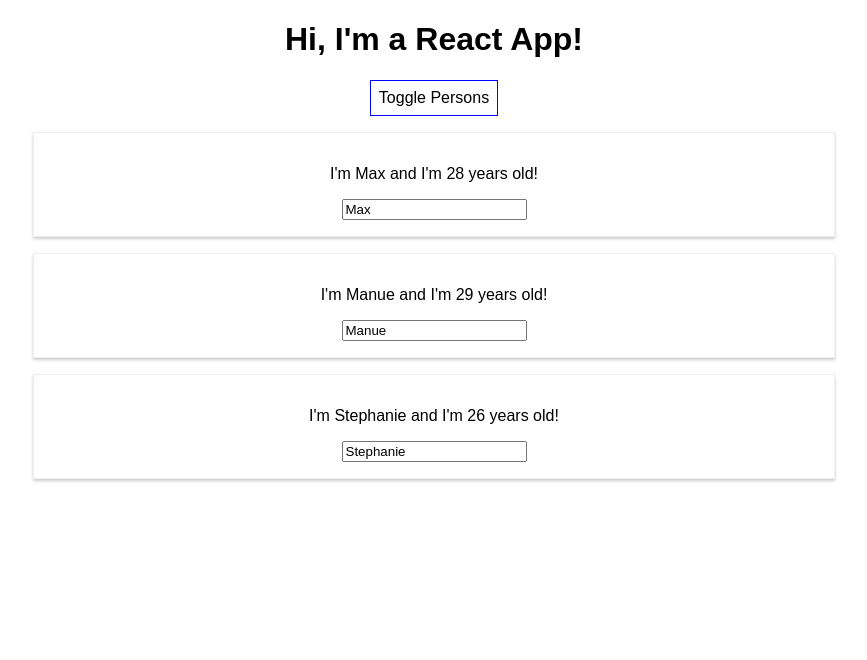
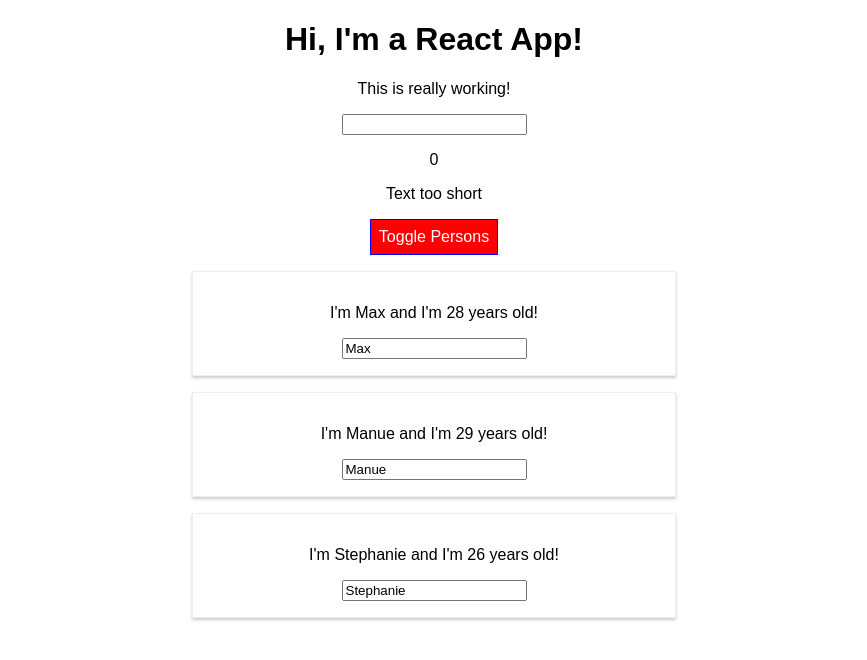
Before and after one commit to insivika/react-course, a React (Create React App) app: page / in a window 1280 px wide. Both pictures are taken after a click on the button "Toggle Persons". Shown: the top 660 px of the page, without its empty margins (206-1073 px from the left). Built offline with nearby package versions, Linux system fonts and the light colour scheme.

Commit message:
Working on component styling.

```diff
--- a/package.json
+++ b/package.json
@@ -3,6 +3,7 @@
   "version": "0.1.0",
   "private": true,
   "dependencies": {
+    "radium": "^0.24.1",
     "react": "^16.4.2",
     "react-dom": "^16.4.2",
     "react-scripts": "1.1.4"
--- a/src/App.css
+++ b/src/App.css
@@ -1,3 +1,12 @@
 .App {
   text-align: center;
 }
+
+.red {
+  color: red;
+
+}
+
+.bold {
+  font-weight: bold;
+}
--- a/src/App.js
+++ b/src/App.js
@@ -1,6 +1,8 @@
 import React, { Component } from 'react';
 import './App.css';
-import Person from './Person/Person'
+import Radium, { StyleRoot } from 'radium';
+import Person from './Person/Person';
+import ValidationComponent from './ValidationComponent';
 
 
 class App extends Component {
@@ -10,9 +12,9 @@ class App extends Component {
       {id: 'efse1', name: 'Max', age: 28},
       {id: 'vses2', name: 'Manue', age: 29},
       {id: 'dscc3', name: 'Stephanie', age: 26}
-    ]
+    ],
+    userInputCounter: 0
   }
-
 
   nameChangedHandler = ( event, id ) => {
     const personIndex  = this.state.persons.findIndex(p => {
@@ -33,7 +35,6 @@ class App extends Component {
   }
 
   deletePersonHandler = (personIndex) => {
-
     const persons = [...this.state.persons];
     persons.splice(personIndex, 1);
     this.setState({persons: persons})
@@ -45,14 +46,23 @@ class App extends Component {
     this.setState({showPersons: !doesShow})
   }
 
+  userInputHandler(event) {
+    this.setState({userInputCounter: event.target.value.length})
+  }
+
   render() {
 
     const style = {
-      backgroundColor: 'white',
+      backgroundColor: 'green',
+      color: 'white',
       font: 'inherit',
       border: '1px solid blue',
       padding: '8px',
-      cursor: 'pointer'
+      cursor: 'pointer',
+      ':hover': {
+        backgroundColor: 'lightgreen',
+        color: 'black'
+      }
     };
 
     let persons = null;
@@ -70,20 +80,39 @@ class App extends Component {
         })}
         </div>
       );
+      style.backgroundColor = 'red';
+      style[':hover'] = {
+        backgroundColor: 'salmon',
+        color: 'black'
+      }
+    }
+
+    var classes = [];
+
+    if(this.state.persons.length <= 2){
+      classes.push('red')
+    }
+
+    if(this.state.persons.length <= 1){
+      classes.push('bold')
     }
 
     return (
-
+      <StyleRoot>
       <div className="App">
         <h1>Hi, I'm a React App!</h1>
+        <p className={classes.join(' ')}>This is really working!</p>
+        <input onChange={(event) => this.userInputHandler(event)}/>
+        <p>{this.state.userInputCounter}</p>
+        <ValidationComponent textLength={this.state.userInputCounter}/>
         <button
           style={style}
           onClick={this.togglePersonsHandler}>Toggle Persons</button>
         {persons}
       </div>
-
+      </StyleRoot>
     );
   }
 }
 
-export default App;
+export default Radium(App);
--- a/src/Person/Person.js
+++ b/src/Person/Person.js
@@ -1,10 +1,17 @@
 import React from 'react';
+import Radium from 'radium';
 
 import './Person.css';
 
 const person = (props) => {
+
+    const style = {
+        '@media (min-width: 500px)':{
+          width: '450px'
+        }
+    };
     return (
-      <div className="Person">
+      <div className="Person" style={style}>
         <p onClick={props.click}>I'm {props.name} and I'm {props.age} years old!</p>
         <p>{props.children}</p>
         <input type="text" onChange={props.changed} value={props.name}/>
@@ -12,4 +19,4 @@ const person = (props) => {
   )
 };
 
-export default person;
+export default Radium(person);
--- /dev/null
+++ b/src/ValidationComponent.js
@@ -0,0 +1,22 @@
+import React, { Component } from 'react';
+
+class ValidationComponent extends React.Component {
+  constructor(props){
+    super(props)
+
+  }
+  render (){
+    if(this.props.textLength > 5){
+      return (
+        <p>Text long enough</ p>
+      )
+    } else {
+      return (
+        <p>Text too short</ p>
+      )
+    }
+  }
+
+}
+
+export default ValidationComponent;
```
Also changed, not shown: 1 other file (tests, documents, lock files or other folders).
